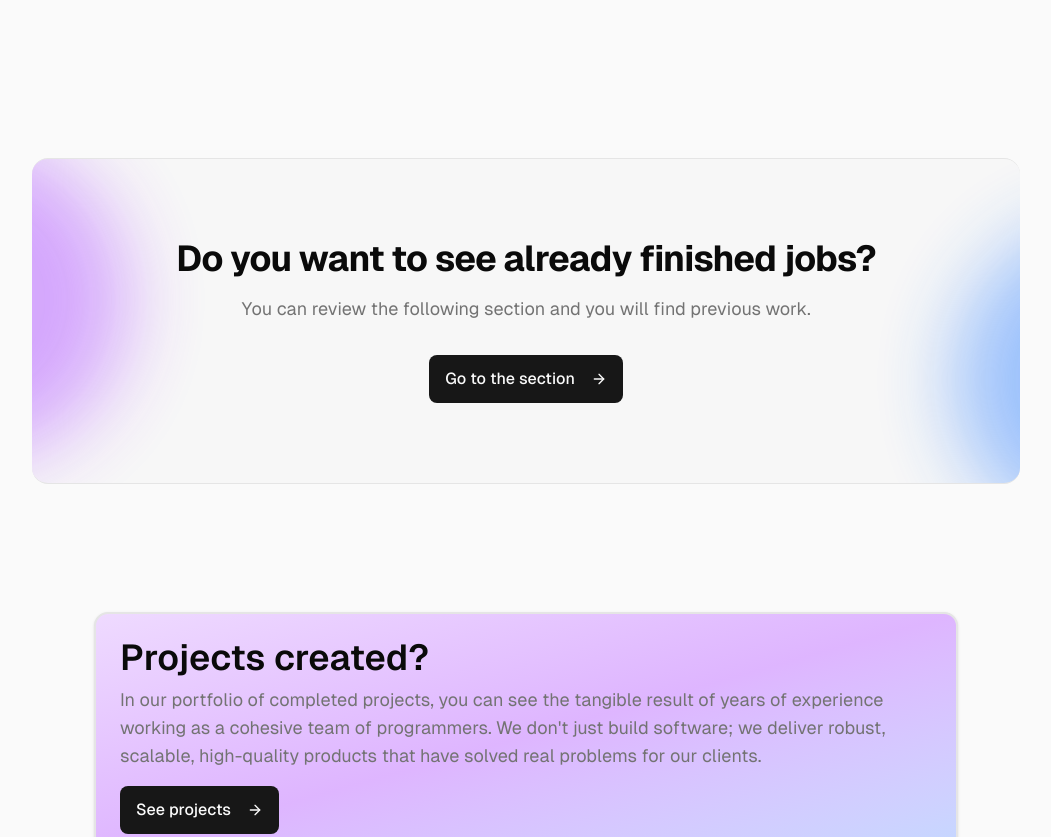
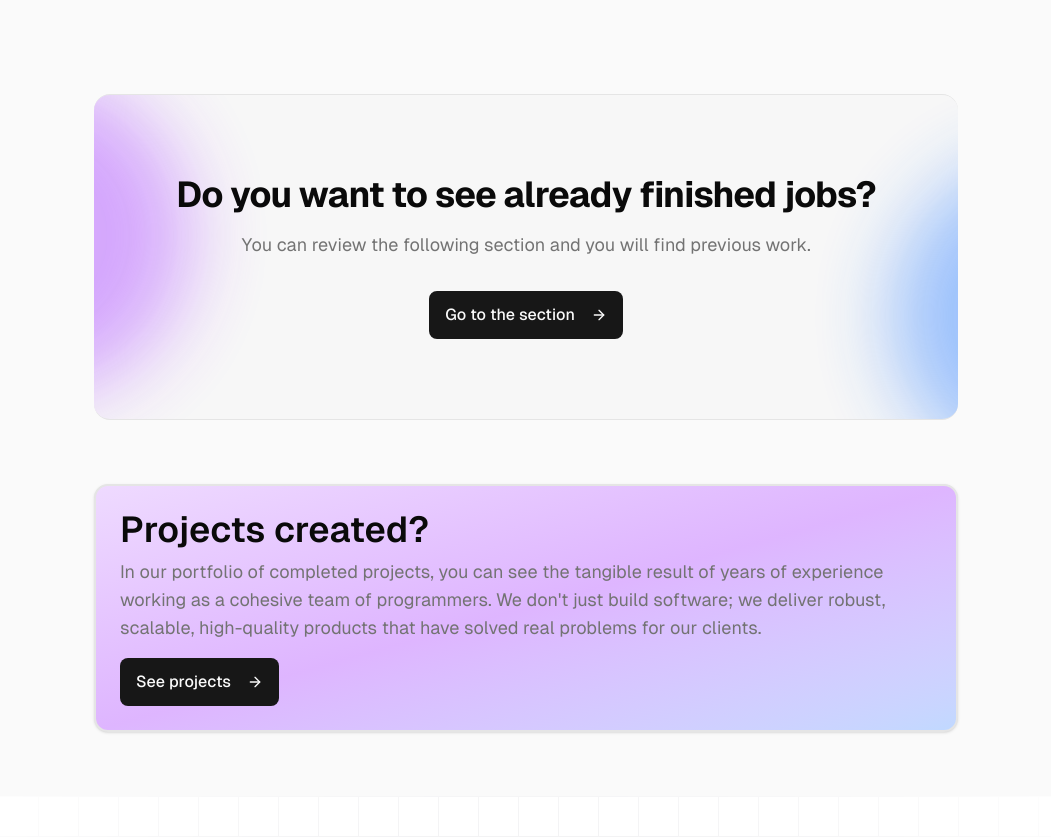
Before and after one commit to QuarticCode/QuarticCode, a Next.js app: page /en in a window 1280 px wide. Shown: the part 1452-2289 px from the top of the page, without its empty margins (114-1165 px from the left). Built offline with nearby package versions, Linux system fonts and the light colour scheme.

Commit message:
style(cta): margins

```diff
--- a/src/components/projects/project-container.tsx
+++ b/src/components/projects/project-container.tsx
@@ -23,7 +23,7 @@ export function ProjectContainer() {
       transition={{ duration: 0.5 }}
     >
       <section
-        className="flex lg:flex-row flex-col lg:w-4xl w-full gap-8 my-16 px-4"
+        className="flex lg:flex-row flex-col lg:w-4xl md:w-2xl w-screen gap-8 my-16 px-4"
         id="projects"
       >
         <Card className="flex flex-col gap-4 border-2 w-full bg-linear-to-br from-purple-500/20 via-purple-500/40 to-blue-500/30">
--- a/src/components/works/cta-works.tsx
+++ b/src/components/works/cta-works.tsx
@@ -15,8 +15,9 @@ export function CtaWorks() {
       whileInView={{ opacity: 1, y: 0 }}
       viewport={{ once: true }}
       transition={{ duration: 0.5 }}
+      className="m lg:w-4xl md:w-2xl w-screen"
     >
-      <section className="my-16 py-20 md:px-32 px-0 relative bg-secondary/50 border-y border-border rounded-2xl z-1 overflow-hidden   ">
+      <section className="y-16 mx-4 px-4 py-20 relative bg-secondary/50 border-y border-border rounded-2xl z-1 overflow-hidden   ">
         <canvas className="particle h-80 w-80 rounded-full bg-purple-500/50 absolute blur-2xl -translate-x-full -z-1 left-20 top-0" />
         <canvas className="particle h-80 w-80 rounded-full bg-blue-500/50 absolute blur-2xl translate-x-full -z-1 right-20 end-0" />
         <div className="container mx-auto px-4 text-center">
```
